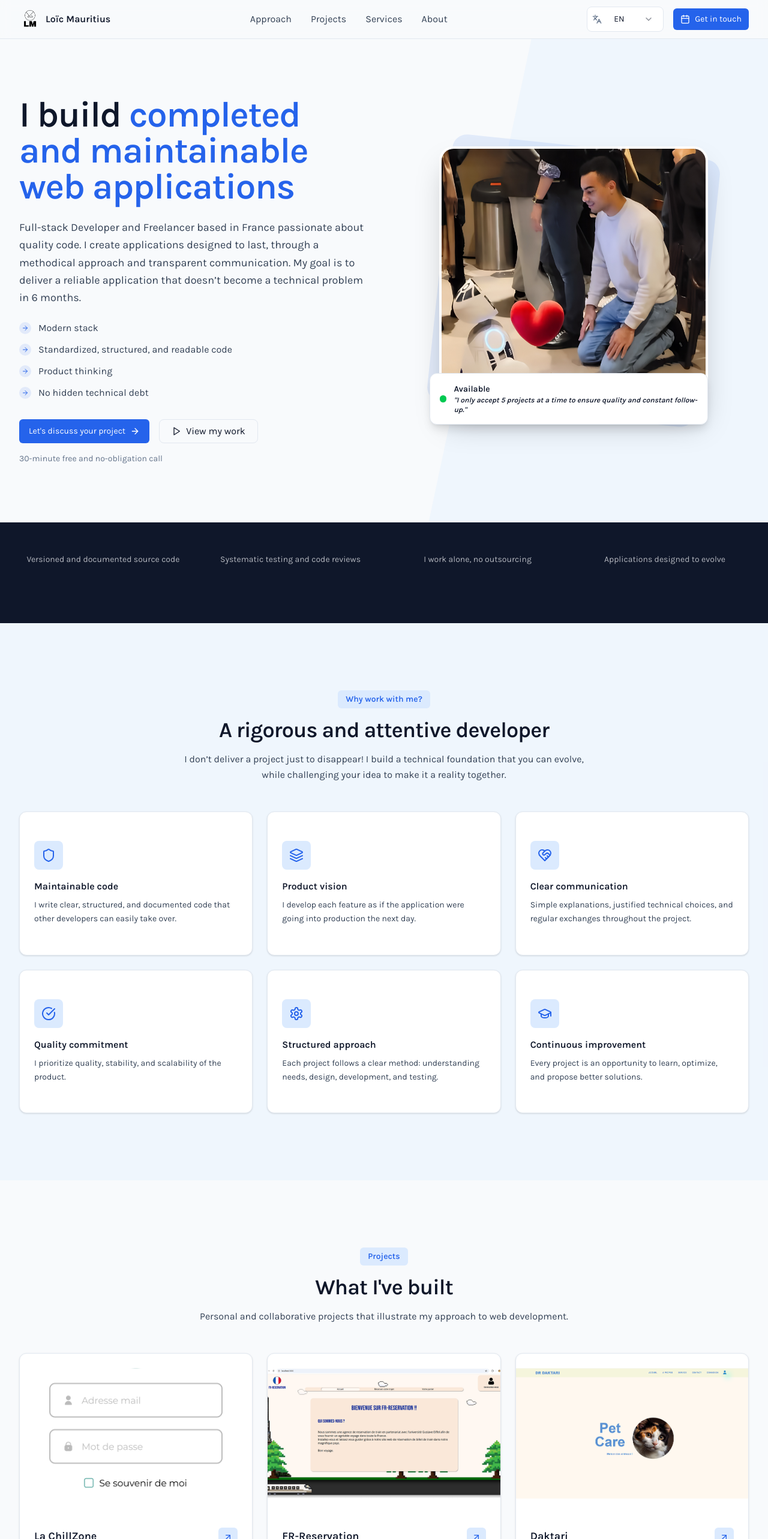
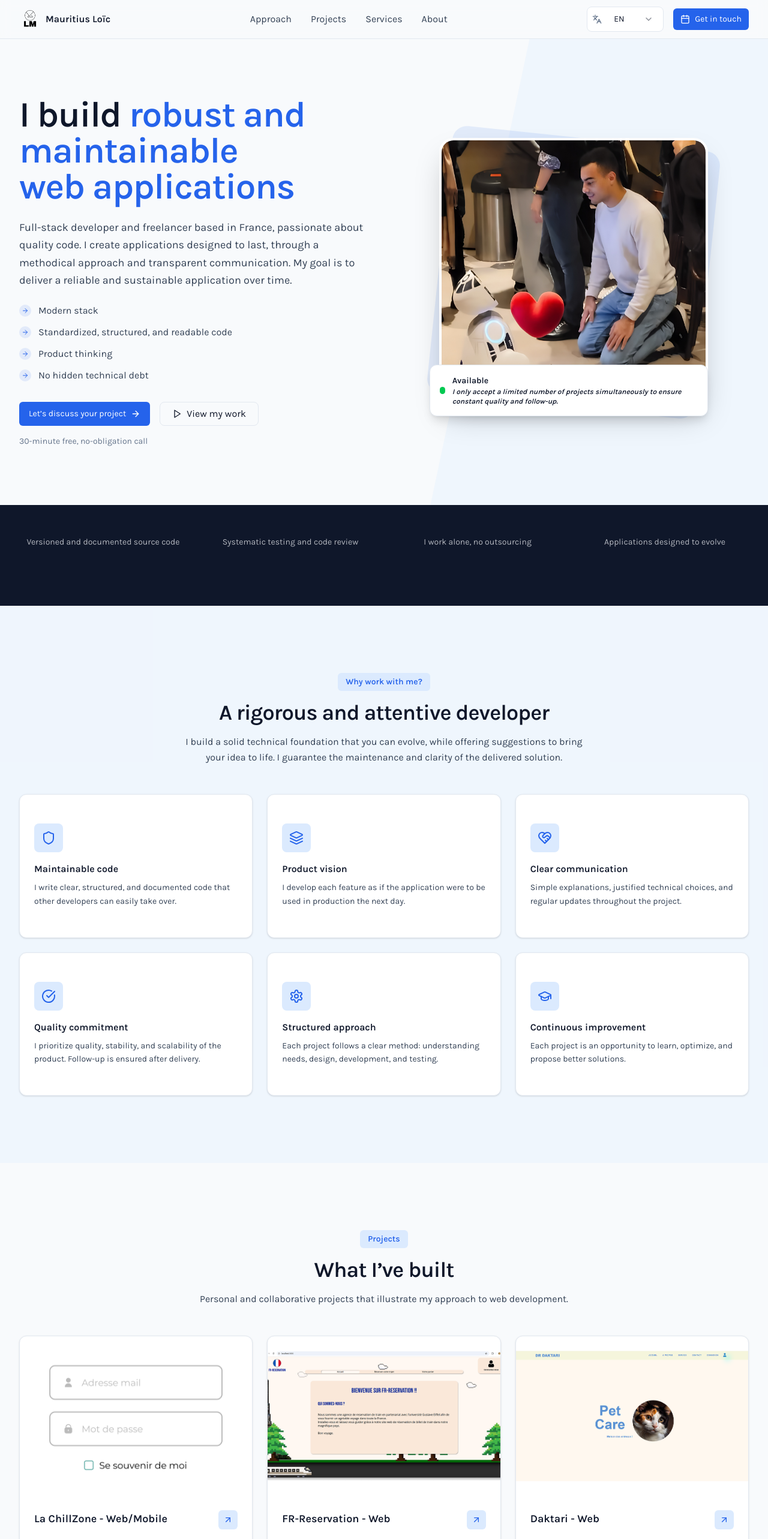
Before and after one commit to LoicMauritius/MyPortfolio, a Next.js app: page /en in a window 1280 px wide. Shown: the top 2566 px of the page at 60% size. Built offline with nearby package versions, Linux system fonts and the light colour scheme.

Commit message:
Correct and translate the texts

```diff
--- a/components/molecules/service-card.tsx
+++ b/components/molecules/service-card.tsx
@@ -158,7 +158,7 @@ export function ServiceCard({ service, popular = false, className, variant = "de
           )}
         >
           <Link href={`/services/${service.slug}`}>
-            {service.cta[locale]}
+            {t("cta")}
             <ArrowRight className="w-5 h-5 transition-transform group-hover:translate-x-0.5" />
           </Link>
         </Button>
--- a/data/projects.json
+++ b/data/projects.json
@@ -3,19 +3,19 @@
     {
       "slug": "chillzone",
       "title": {
-        "fr": "La ChillZone",
-        "en": "La ChillZone"
+        "fr": "La ChillZone - Web/Mobile",
+        "en": "La ChillZone - Web/Mobile"
       },
       "shortDescription": {
         "fr": "Application mobile et web visant à améliorer le quotidien des étudiants et du personnel universitaire.",
         "en": "Mobile and web application designed to improve daily life for students and university staff."
       },
       "description": {
-        "fr": "Une application mobile développée dans le cadre du BUT Informatique, couvrant l'ensemble du cycle de vie d'un projet : recueil des besoins, conception, développement et validation via un POC fonctionnel. Son but étant de centraliser divers services étudiants au sein d'une même application simple et accessible. Et sa réalisation a été effectuée en uniquement 6 mois avec accès administrateur par web et API hébergé sur un serveur distant compris.",
+        "fr": "Dans le but de centraliser divers services étudiants au sein d'une même application simple et accessible; cette application mobile a été développée dans le cadre du BUT Informatique, en couvrant l'ensemble du cycle de vie d'un projet : recueil des besoins, conception, développement et validation via un POC fonctionnel.  Sa réalisation a été effectuée en uniquement 6 mois avec accès administrateur par web et API hébergé sur un serveur distant compris.",
         "en": "A mobile and web application developed as part of a Computer Science degree, covering the full project lifecycle: requirements gathering, design, development, and validation through a functional proof of concept. Its goal is to centralize various student services within a single, simple, and accessible application. The project was completed in just 6 months, including a web admin interface and an API hosted on a remote server."
       },
       "context": {
-        "fr": "Dans le cadre de ma troisième année de BUT informatique, j'ai été amené à faire un projet universitaire réalisé en équipe visant à concevoir une solution concrète répondant à des besoins réels au sein d'un campus universitaire en l'espace de 6 mois.",
+        "fr": "Dans le cadre de ma troisième année de BUT informatique, j'ai monté un projet visant à concevoir une solution concrète répondant à des besoins réels au sein d'un campus universitaire, et cela, en l'espace de 6 mois.",
         "en": "As part of my third year in Computer Science, I worked on a team university project aimed at designing a practical solution to address real needs on a university campus within 6 months."
       },
       "problem": {
@@ -27,7 +27,7 @@
         "en": "Development of a cross-platform application using React, React Native, and TypeScript, integrating mobile features and a web back-office."
       },
       "results": {
-        "fr": "POC fonctionnel en 6 mois démontrant la faisabilité technique et la cohérence fonctionnelle du produit. Le projet a permis d'identifier les contraintes techniques et organisationnelles nécessaires à un déploiement réel à l'échelle d'un campus.",
+        "fr": "POC fonctionnel en 6 mois démontrant la faisabilité technique et la cohérence des fonctionnalités du produit. Le projet a permis d'identifier les contraintes techniques et organisationnelles nécessaires à un déploiement réel à l'échelle d'un campus.",
         "en": "Functional proof of concept completed in 6 months, demonstrating technical feasibility and functional coherence. The project identified the technical and organizational constraints required for real-world deployment on a campus scale."
       },
       "competences": ["Project Management", "UX/UI", "Mobile Development", "Back-office"],
@@ -37,7 +37,7 @@
           "Consultation de l'emploi du temps",
           "Réservation en Click & Collect de nourriture",
           "Réservation de salles et de box acoustiques",
-          "Interface mobile inclusive",
+          "Interface mobile inclusive pour malvoyants",
           "Interface web pour la gestion administrative",
           "Interface web pour la gestion des restaurateurs partenaires"
         ],
@@ -45,7 +45,7 @@
           "Timetable access",
           "Food Click & Collect booking",
           "Room and acoustic booth reservation",
-          "Inclusive mobile interface",
+          "Inclusive mobile interface for visually impaired users",
           "Web interface for administrative management",
           "Web interface for partner restaurant management"
         ]
@@ -61,12 +61,11 @@
       },
       "date": "2025-01-01"
     },
-
     {
       "slug": "fr-reservation",
       "title": {
-        "fr": "FR-Reservation",
-        "en": "FR-Reservation"
+        "fr": "FR-Reservation - Web",
+        "en": "FR-Reservation - Web"
       },
       "shortDescription": {
         "fr": "Une application web de réservation de billets de trains dans toute la France avec base de données des trajets.",
@@ -77,19 +76,19 @@
         "en": "Web application enabling train ticket search, booking, and management using a NoSQL database."
       },
       "context": {
-        "fr": "Dans le cadre de ma deuxième année de BUT informatique, nous avons été amené à travailler sur un projet universitaire dédié au monde du transport. L'objectif était de concevoir une application complète répondant à un besoin précis en utilisant des technologies web modernes.",
+        "fr": "Dans le cadre de ma deuxième année de BUT informatique, j'ai développé ce projet universitaire dédié au monde du transport. L'objectif était de concevoir une application complète répondant à un besoin précis en utilisant des technologies web modernes.",
         "en": "As part of my second year in Computer Science, I worked on a university project focused on the transportation sector. The goal was to design a complete application addressing a specific need using modern web technologies."
       },
       "problem": {
-        "fr": "Concevoir un système de réservation simple tout en gérant la donnée des utilisateurs de manière efficace et en faire un projet scalable.",
+        "fr": "Concevoir un système de réservation simple tout en gérant les données des utilisateurs de manière efficace et en faire un projet scalable.",
         "en": "Designing a simple booking system while efficiently managing user data and ensuring scalability."
       },
       "solution": {
-        "fr": "Utilisation de Next.js pour le développement Full-Stack et MongoDB pour le stockage des données scalable.",
+        "fr": "Utilisation de Next.js pour le développement Full-Stack et MongoDB pour le stockage scalable des données.",
         "en": "Use of Next.js for full-stack development and MongoDB for scalable data storage."
       },
       "results": {
-        "fr": "Application fonctionnelle avec gestion des réservations et authentification en 3 semaines.",
+        "fr": "Application fonctionnelle en 3 semaines avec gestion des réservations et authentification.",
         "en": "Functional application with booking management and authentication completed in 3 weeks."
       },
       "competences": ["Web Architecture", "NoSQL Database", "Authentication"],
@@ -119,15 +118,14 @@
       },
       "date": "2024-03-01"
     },
-
     {
       "slug": "daktari",
       "title": {
-        "fr": "Daktari",
-        "en": "Daktari"
+        "fr": "Daktari - Web",
+        "en": "Daktari - Web"
       },
       "shortDescription": {
-        "fr": "Application web de gestion pour clinique vétérinaire.",
+        "fr": "Application web de gestion pour cliniques vétérinaires.",
         "en": "Web application for veterinary clinic management."
       },
       "description": {
@@ -143,23 +141,23 @@
         "en": "Structuring and securing medical data while simplifying its management."
       },
       "solution": {
-        "fr": "Conception du schéma de base de données et développement d'une interface web dynamique.",
+        "fr": "Conception d'un schéma de base de données et développement d'une interface web dynamique.",
         "en": "Design of the database schema and development of a dynamic web interface."
       },
       "results": {
-        "fr": "Système fonctionnel couvrant les principaux besoins d'une clinique.",
-        "en": "Functional system covering the core needs of a clinic."
+        "fr": "Système fonctionnel couvrant les principaux besoins administratifs d'une clinique.",
+        "en": "Functional system covering the core administrative needs of a clinic."
       },
       "competences": ["Data Modeling", "CRUD", "Security"],
       "technologies": ["PHP", "PostgreSQL", "HTML"],
       "features": {
         "fr": [
-          "Gestion des dossiers vétérinaires",
+          "Gestion et suivi des dossiers vétérinaires",
           "Prise de rendez-vous",
           "Gestion des rôles utilisateurs"
         ],
         "en": [
-          "Veterinary record management",
+          "Veterinary record management and tracking",
           "Appointment booking",
           "User role management"
         ]
@@ -175,20 +173,19 @@
       },
       "date": "2022-10-01"
     },
-
     {
       "slug": "cnil-dashboard",
       "title": {
-        "fr": "Dashboard contrôles CNIL",
-        "en": "CNIL Controls Dashboard"
+        "fr": "Dashboard contrôles CNIL - Data",
+        "en": "CNIL Controls Dashboard - Data"
       },
       "shortDescription": {
         "fr": "Tableau de bord de visualisation de données publiques.",
         "en": "Public data visualization dashboard."
       },
       "description": {
-        "fr": "Dashboard interactif permettant l'analyse et l'exploration de jeux de données issus du gouvernement français.",
-        "en": "Interactive dashboard for analyzing and exploring datasets from the French government."
+        "fr": "Dashboard interactif permettant l'analyse et l'exploration de jeux de données issus du gouvernement français sur une période de dix ans.",
+        "en": "Interactive dashboard for analyzing and exploring datasets from the French government over a ten-year period."
       },
       "context": {
         "fr": "Projet universitaire orienté data visualisation.",
@@ -203,8 +200,8 @@
         "en": "Creation of dynamic charts with real-time filtering."
       },
       "results": {
-        "fr": "Interface claire facilitant l'analyse des données.",
-        "en": "Clear interface facilitating data analysis."
+        "fr": "Page web présentant une interface claire facilitant l'analyse et l'exploitation des données.",
+        "en": "Web page with a clear interface facilitating data analysis and exploitation."
       },
       "competences": ["Data Visualization", "Data Analysis"],
       "technologies": ["PHP", "PostgreSQL", "HTML"],
@@ -212,11 +209,13 @@
         "fr": [
           "Graphiques interactifs",
           "Filtres dynamiques",
+          "Carte interactive",
           "Mise à jour des données"
         ],
         "en": [
           "Interactive charts",
           "Dynamic filters",
+          "Interactive map",
           "Data updates"
         ]
       },
@@ -231,12 +230,11 @@
       },
       "date": "2023-01-01"
     },
-
     {
       "slug": "lexiquest",
       "title": {
-        "fr": "LexiQuest",
-        "en": "LexiQuest"
+        "fr": "LexiQuest - Jeu",
+        "en": "LexiQuest - Game"
       },
       "shortDescription": {
         "fr": "Jeu web basé sur la proximité des mots.",
@@ -247,7 +245,7 @@
         "en": "An interactive game combining a modern, clean web interface with complex algorithms for word semantic calculations and graph search."
       },
       "context": {
-        "fr": "Ce projet universitaire en groupe multi-technologies allie des compétences en algorithmique, en développement frontend et backend.",
+        "fr": "Ce projet universitaire multi-technologies allie des compétences en algorithmique, en développement frontend et backend.",
         "en": "This multi-technology university group project combines skills in algorithms, frontend, and backend development."
       },
       "problem": {
@@ -255,7 +253,7 @@
         "en": "Combining algorithmic performance with user experience in an interactive game."
       },
       "solution": {
-        "fr": "Algorithmes en C pour la vitesse de calcul, parcours d'arbre en langage orienté objet Java et une interface React avec WebSocket.",
+        "fr": "Algorithmes en C pour la vitesse de calcul, parcours d'un arbre sémantique en langage orienté objet Java et une interface React avec WebSocket.",
         "en": "C-based algorithms for calculation speed, Java object-oriented tree traversal, and a React interface with WebSocket."
       },
       "results": {
@@ -289,12 +287,11 @@
       },
       "date": "2023-01-01"
     },
-
     {
       "slug": "ci-cd-jenkins",
       "title": {
-        "fr": "Pipeline CI/CD avec Jenkins",
-        "en": "CI/CD Pipeline with Jenkins"
+        "fr": "Pipeline CI/CD avec Jenkins - Gestion de projet",
+        "en": "CI/CD Pipeline with Jenkins - Project Management"
       },
       "shortDescription": {
         "fr": "Mise en place d'un pipeline d'intégration continue.",
--- a/i18n/messages/en.json
+++ b/i18n/messages/en.json
@@ -1,7 +1,7 @@
 {
     "common": {
         "bookCall": "Get in touch",
-        "bookCallDiscovery": "Let's discuss your project",
+        "bookCallDiscovery": "Let’s discuss your project",
         "viewAllCases": "View all projects",
         "learnMore": "Learn more",
         "send": "Send",
@@ -9,7 +9,7 @@
         "close": "Close"
     },
     "header": {
-      "name": "Loïc Mauritius",
+      "name": "Mauritius Loïc",
       "nav": {
         "results": "Approach",
         "services": "Services",
@@ -22,9 +22,9 @@
     "hero": {
       "title": {
         "part1": "I build ",
-        "part2": "completed and maintainable web applications"
+        "part2": "robust and maintainable web applications"
       },
-      "subtitle": "Full-stack Developer and Freelancer based in France passionate about quality code. I create applications designed to last, through a methodical approach and transparent communication. My goal is to deliver a reliable application that doesn’t become a technical problem in 6 months.",
+      "subtitle": "Full-stack developer and freelancer based in France, passionate about quality code. I create applications designed to last, through a methodical approach and transparent communication. My goal is to deliver a reliable and sustainable application over time.",
       "features": {
         "modern": "Modern stack",
         "clean": "Standardized, structured, and readable code",
@@ -32,15 +32,15 @@
         "tech_debt": "No hidden technical debt"
       },
       "cta": {
-        "primary": "Let's discuss your project",
+        "primary": "Let’s discuss your project",
         "secondary": "View my work"
       },
-      "freeCall": "30-minute free and no-obligation call",
+      "freeCall": "30-minute free, no-obligation call",
       "availability": {
         "status": "Available",
-        "slots": "\"I only accept 5 projects at a time to ensure quality and constant follow-up.\""
+        "slots": "I only accept a limited number of projects simultaneously to ensure constant quality and follow-up."
       },
-      "imageAlt": "Loïc Mauritius - Full Stack Web Developer"
+      "imageAlt": "Mauritius Loïc - Full Stack Web Developer"
     },
     "socialProof": {
       "badge": "How I work",
@@ -53,7 +53,7 @@
         },
         "quality": {
           "value": "",
-          "label": "Systematic testing and code reviews"
+          "label": "Systematic testing and code review"
         },
         "outsourcing": {
           "value": "",
@@ -68,7 +68,7 @@
     "benefits": {
       "badge": "Why work with me?",
       "title": "A rigorous and attentive developer",
-      "subtitle": "I don’t deliver a project just to disappear! I build a technical foundation that you can evolve, while challenging your idea to make it a reality together.",
+      "subtitle": "I build a solid technical foundation that you can evolve, while offering suggestions to bring your idea to life. I guarantee the maintenance and clarity of the delivered solution.",
       "items": {
         "maintainable": {
           "title": "Maintainable code",
@@ -76,15 +76,15 @@
         },
         "productVision": {
           "title": "Product vision",
-          "description": "I develop each feature as if the application were going into production the next day."
+          "description": "I develop each feature as if the application were to be used in production the next day."
         },
         "communication": {
           "title": "Clear communication",
-          "description": "Simple explanations, justified technical choices, and regular exchanges throughout the project."
+          "description": "Simple explanations, justified technical choices, and regular updates throughout the project."
         },
         "quality": {
           "title": "Quality commitment",
-          "description": "I prioritize quality, stability, and scalability of the product."
+          "description": "I prioritize quality, stability, and scalability of the product. Follow-up is ensured after delivery."
         },
         "structured": {
           "title": "Structured approach",
@@ -92,7 +92,7 @@
         },
         "improvement": {
           "title": "Continuous improvement",
-          "description": "Every project is an opportunity to learn, optimize, and propose better solutions."
+          "description": "Each project is an opportunity to learn, optimize, and propose better solutions."
         }
       }
     },
@@ -105,15 +105,15 @@
         "support": "Support after delivery",
         "ownership": "You own the source code"
       },
-      "cta": "Let's discuss your project",
+      "cta": "Let’s discuss your project",
       "callInfo": "30 minutes, free, no obligation"
     },
     "contact": {
-      "badge": "Let's talk about your project",
-      "title": "A first exchange to get to know each other",
-      "subtitle": "Let's take 30 minutes to discuss your project, understand your needs, and see if we can work together.",
+      "badge": "Let’s talk about your project",
+      "title": "An initial exchange to get to know each other",
+      "subtitle": "Let’s take 30 minutes to discuss your project, understand your needs, and see if we can work together.",
       "benefits": {
-        "title": "What we'll discuss together:",
+        "title": "What we’ll cover together:",
         "audit": "Understand your needs and context",
         "recommendations": "Think about possible solutions",
         "estimate": "Estimate scope and timelines",
@@ -129,33 +129,33 @@
         "email": "Email",
         "company": "Company (optional)",
         "project": "Describe your project in a few words",
-        "projectPlaceholder": "Example: I want to create a booking app for my restaurant...",
+        "projectPlaceholder": "Ex: I want to create a booking app for my restaurant...",
         "submitPrimary": "Schedule a call",
         "submitSecondary": "Or send me a message",
         "sending": "Sending...",
-        "responseTime": "I'll get back to you quickly to arrange a time slot.",
+        "responseTime": "I’ll get back to you quickly to arrange a time.",
         "required": "*",
-        "success": "Message sent successfully! I'll get back to you very soon.",
+        "success": "Message sent successfully! I’ll get back to you very soon.",
         "error": "An error occurred. Please try again or contact me directly."
       }
     },
     "calendly": {
-      "title": "Schedule a chat",
+      "title": "Schedule a call",
       "subtitle": "30 minutes to discuss your project",
       "close": "Close"
     },
     "footer": {
       "rights": "All rights reserved.",
-      "madeWith": "Created with",
+      "madeWith": "Made with",
       "by": "by"
     },
     "projects": {
       "badge": "Projects",
-      "title": "What I've built",
+      "title": "What I’ve built",
       "subtitle": "Personal and collaborative projects that illustrate my approach to web development.",
       "viewAll": "View all projects",
       "allProjectsTitle": "My projects",
-      "allProjectsSubtitle": "Personal and collaborative projects built with care"
+      "allProjectsSubtitle": "Personal and collaborative projects, built with care"
     },
     "projectDetail": {
       "home": "Home",
@@ -173,7 +173,7 @@
     "services": {
       "badge": "Services",
       "title": "What I can do for you",
-      "subtitle": "From showcase websites to web applications, I adapt to your project and constraints",
+      "subtitle": "From showcase websites to web applications, I adapt to your project and constraints ",
       "subtitlebis": "at preferential rates.",
       "popularBadge": "Recommended",
       "cta": "Learn more",
@@ -181,18 +181,18 @@
       "allServicesSubtitle": "The types of projects I can deliver",
       "priceLabel": "Price",
       "durationLabel": "Duration",
-      "includes": "What's included",
+      "includes": "What’s included",
       "more": "more"
     },
     "servicesPage": {
       "metaTitle": "Services | Web Development",
-      "metaDescription": "Discover my web development services: websites, business tools, MVPs and AI automation.",
+      "metaDescription": "Discover my web development services: showcase sites, business applications, MVPs, and AI automation.",
       "badge": "Services",
       "title": "Solutions tailored to your needs",
-      "subtitle": "Whether you need a website, a business tool, or an MVP, I support you with a structured and transparent approach.",
+      "subtitle": "Whether you need a showcase site, a business tool, or an MVP, I support you with a structured and transparent approach.",
       "helpMeChoose": "Help me choose",
       "decisionHelper": {
-        "title": "Which service fits your needs?",
+        "title": "Which service matches your need?",
         "subtitle": "Select the option that best describes your situation.",
         "recommended": "Recommended",
         "learnMore": "Learn more",
@@ -205,9 +205,9 @@
       },
       "cta": {
         "title": "Not sure where to start?",
-        "subtitle": "Let's take 30 minutes to discuss your project and identify the best solution together.",
+        "subtitle": "Let’s take 30 minutes to discuss your project and identify the best solution together.",
         "button": "Schedule a call",
-        "reassurance": "Free, no-obligation chat"
+        "reassurance": "Free, no-obligation exchange"
       }
     },
     "serviceDetail": {
@@ -215,16 +215,16 @@
       "services": "Services",
       "service": "Service",
       "duration": "Estimated duration",
-      "pricing": "Indicative pricing",
+      "pricing": "Indicative price",
       "overview": "Overview",
       "problemSolved": "The need",
-      "deliverables": "What's included",
+      "deliverables": "What’s included",
       "process": "How I work",
       "processDescription": "A structured, step-by-step approach",
       "technologies": "Technologies used",
       "competences": "Skills",
       "readyToStart": "Interested in this project?",
-      "ctaDescription": "Let's take 30 minutes to discuss it and see if I can help you.",
-      "freeConsultation": "Free, no-obligation chat"
+      "ctaDescription": "Let’s take 30 minutes to discuss it and see if I can help you.",
+      "freeConsultation": "Free, no-obligation exchange"
     }
 }
```
Also changed, not shown: data/services.json (+5 -5 lines), i18n/messages/fr.json (+4 -4 lines).
